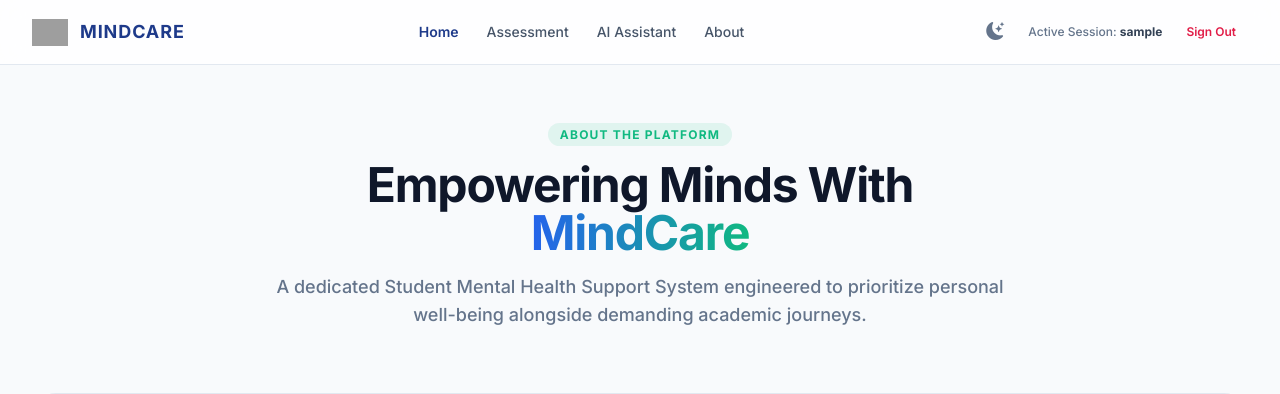
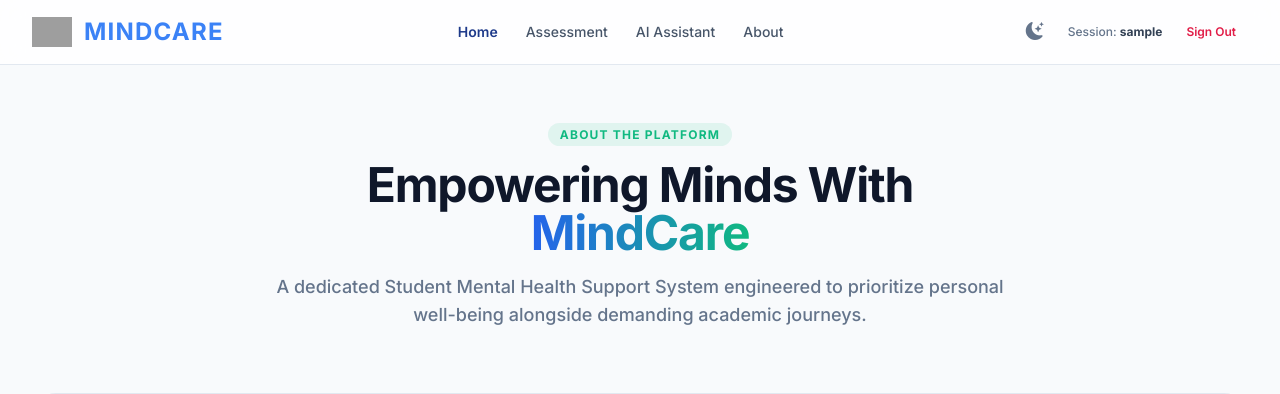
Before and after one commit to Avinash7084/mindcare-student-support, a Django app: page /about/ in a window 1280 px wide. Shown: the top 394 px of the page. Run offline with Django 5.2, Linux system fonts and the light colour scheme; the visitor is signed in with stand-in values (Sample User, id 1); some libraries are stand-ins or nearby versions; grey boxes are pictures that could not be loaded.

Commit message:
Fix login page navigation and make header logo clickable

```diff
--- a/mindcare_project/Templates/base.html
+++ b/mindcare_project/Templates/base.html
@@ -8,7 +8,6 @@
 
     <script src="https://cdn.tailwindcss.com"></script>
     <script>
-        // Configure Tailwind to support selector-based dark mode switching
         tailwind.config = {
             darkMode: 'class',
             theme: {
@@ -34,50 +33,74 @@
 
     <style>
         body { font-family: 'Inter', sans-serif; }
-        /* Smooth thematic transition variables across components */
         .theme-transition { transition: background-color 0.3s ease, border-color 0.3s ease, color 0.3s ease; }
     </style>
 </head>
-<body class="bg-slate-50 text-slate-800 dark:bg-mind-darkBg dark:text-slate-100 min-vh-100 flex flex-col theme-transition">
+<body class="bg-slate-50 text-slate-800 dark:bg-mind-darkBg dark:text-slate-100 min-h-screen flex flex-col theme-transition">
 
     <nav class="sticky top-0 z-50 bg-white/80 dark:bg-mind-darkCard/80 backdrop-blur-md border-b border-slate-200 dark:border-slate-700/50 theme-transition">
         <div class="max-w-7xl mx-auto px-4 sm:px-6 lg:px-8">
             <div class="flex items-center justify-between h-16">
 
-                <div class="flex items-center gap-3">
-                    <img src="https://cdn-icons-png.flaticon.com/512/2906/2906496.png" width="36" alt="MindCare Symbol">
-                    <span class="text-lg font-bold uppercase tracking-wider text-mind-blue dark:text-blue-400">MindCare</span>
-                </div>
+            <a href="/" class="flex items-center gap-3 group active:scale-95 transition-transform no-underline">
+                <img src="https://cdn-icons-png.flaticon.com/512/2906/2906496.png" width="40" height="40" alt="MindCare Symbol">
+
+                <span class="text-2xl font-bold uppercase tracking-wider text-blue-500 dark:text-blue-400 group-hover:text-blue-600 dark:group-hover:text-blue-300 transition-colors">
+                    MINDCARE
+                </span>
+            </a>
 
                 <div class="hidden md:flex items-center space-x-1">
-                    <a href="/" class="px-3 py-2 rounded-lg text-sm font-medium hover:bg-slate-100 dark:hover:bg-slate-800 text-mind-blue dark:text-blue-400 font-semibold">Home</a>
+                    <a href="/" class="px-3 py-2 rounded-lg text-sm font-semibold text-mind-blue dark:text-blue-400 hover:bg-slate-100 dark:hover:bg-slate-800">Home</a>
                     <a href="/assessment" class="px-3 py-2 rounded-lg text-sm font-medium text-slate-600 dark:text-slate-300 hover:bg-slate-100 dark:hover:bg-slate-800">Assessment</a>
                     <a href="/chatbot" class="px-3 py-2 rounded-lg text-sm font-medium text-slate-600 dark:text-slate-300 hover:bg-slate-100 dark:hover:bg-slate-800">AI Assistant</a>
                     <a href="/about" class="px-3 py-2 rounded-lg text-sm font-medium text-slate-600 dark:text-slate-300 hover:bg-slate-100 dark:hover:bg-slate-800">About</a>
                 </div>
 
-                <div class="flex items-center gap-4">
+                <div class="flex items-center gap-2 sm:gap-4">
 
                     <button id="themeToggleBtn" class="p-2 rounded-xl text-slate-500 dark:text-slate-400 hover:bg-slate-100 dark:hover:bg-slate-800 focus:outline-none transition-colors">
                         <i id="themeIcon" class="bi bi-moon-stars-fill text-lg"></i>
                     </button>
 
+                    <div class="hidden sm:flex items-center gap-3">
                         {% if user.is_authenticated %}
-                        <div class="flex items-center gap-3">
-                            <span class="text-xs font-medium text-slate-500 hidden sm:inline">Active Session: <strong class="text-slate-700 dark:text-slate-200">{{ user.username }}</strong></span>
+                            <span class="text-xs font-medium text-slate-500">Session: <strong class="text-slate-700 dark:text-slate-200">{{ user.username }}</strong></span>
                             <a href="/logout" class="text-xs font-semibold px-3 py-2 text-rose-600 dark:text-rose-400 hover:bg-rose-50 dark:hover:bg-rose-950/30 rounded-lg">Sign Out</a>
-                        </div>
                         {% else %}
                             <a href="{% url 'login' %}" class="inline-flex items-center gap-2 bg-blue-600 hover:bg-blue-700 text-white text-sm font-semibold px-4 py-2 rounded-full shadow-sm transition-transform active:scale-95">
                                 <i class="bi bi-box-arrow-in-right"></i> Sign In
                             </a>
                         {% endif %}
                     </div>
+
+                    <button id="mobileMenuBtn" class="md:hidden p-2 rounded-xl text-slate-600 dark:text-slate-300 hover:bg-slate-100 dark:hover:bg-slate-800 focus:outline-none transition-colors">
+                        <i id="mobileMenuIcon" class="bi bi-list text-2xl"></i>
+                    </button>
+                </div>
+            </div>
+        </div>
+
+        <div id="mobileMenuContainer" class="hidden md:hidden border-t border-slate-200 dark:border-slate-800 bg-white dark:bg-mind-darkCard px-4 pt-2 pb-4 space-y-1 shadow-inner animate-fade-in">
+            <a href="/" class="block px-4 py-2.5 rounded-xl text-sm font-semibold bg-blue-50 dark:bg-blue-950/40 text-mind-blue dark:text-blue-400">Home Dashboard</a>
+            <a href="/assessment" class="block px-4 py-2.5 rounded-xl text-sm font-medium text-slate-600 dark:text-slate-300 hover:bg-slate-50 dark:hover:bg-slate-800">Mental Assessment</a>
+            <a href="/chatbot" class="block px-4 py-2.5 rounded-xl text-sm font-medium text-slate-600 dark:text-slate-300 hover:bg-slate-50 dark:hover:bg-slate-800">AI Assistant Bot</a>
+            <a href="/about" class="block px-4 py-2.5 rounded-xl text-sm font-medium text-slate-600 dark:text-slate-300 hover:bg-slate-50 dark:hover:bg-slate-800">About Architecture</a>
+
+            <div class="border-t border-slate-100 dark:border-slate-800 pt-3 mt-2 px-4 flex flex-col gap-2">
+                {% if user.is_authenticated %}
+                    <div class="text-xs text-slate-400">Signed in as: <strong class="text-slate-700 dark:text-slate-200">{{ user.username }}</strong></div>
+                    <a href="/logout" class="text-center text-xs font-bold py-2.5 bg-rose-500/10 text-rose-600 dark:text-rose-400 rounded-xl">Sign Out</a>
+                {% else %}
+                    <a href="{% url 'login' %}" class="text-center text-xs font-bold py-2.5 bg-blue-600 text-white rounded-xl shadow-sm">
+                        <i class="bi bi-box-arrow-in-right me-1"></i> Account Sign In
+                    </a>
+                {% endif %}
             </div>
         </div>
     </nav>
 
-    <main class="flex-grow max-w-7xl w-100 mx-auto px-4 sm:px-6 lg:px-8 py-8 w-full">
+    <main class="flex-grow max-w-7xl mx-auto px-4 sm:px-6 lg:px-8 py-8 w-full">
         {% block content %}{% endblock %}
     </main>
 
@@ -92,11 +115,11 @@
     </footer>
 
     <script>
+        // --- 1. DARK / LIGHT THEME CONTROLLER ---
         const themeToggleBtn = document.getElementById('themeToggleBtn');
         const themeIcon = document.getElementById('themeIcon');
         const htmlElement = document.documentElement;
 
-        // Synchronize interface with browser storage historical presets
         if (localStorage.getItem('theme') === 'dark' || (!('theme' in localStorage) && window.matchMedia('(prefers-color-scheme: dark)').matches)) {
             htmlElement.classList.add('dark');
             themeIcon.className = 'bi bi-sun-fill text-lg text-amber-400';
@@ -116,6 +139,23 @@
                 localStorage.setItem('theme', 'dark');
             }
         });
+
+        // --- 2. MOBILE MENU INTERACTIVE DROPDOWN CLICK LISTENER ---
+        const mobileMenuBtn = document.getElementById('mobileMenuBtn');
+        const mobileMenuIcon = document.getElementById('mobileMenuIcon');
+        const mobileMenuContainer = document.getElementById('mobileMenuContainer');
+
+        mobileMenuBtn.addEventListener('click', () => {
+            const isHidden = mobileMenuContainer.classList.contains('hidden');
+
+            if (isHidden) {
+                mobileMenuContainer.classList.remove('hidden');
+                mobileMenuIcon.className = 'bi bi-x text-2xl text-rose-500'; // Changes hamburger icon to a clean close cross
+            } else {
+                mobileMenuContainer.classList.add('hidden');
+                mobileMenuIcon.className = 'bi bi-list text-2xl'; // Changes back to hamburger bars
+            }
+        });
     </script>
 </body>
 </html>
```
Lines whose indentation alone changed are shown as unchanged.
